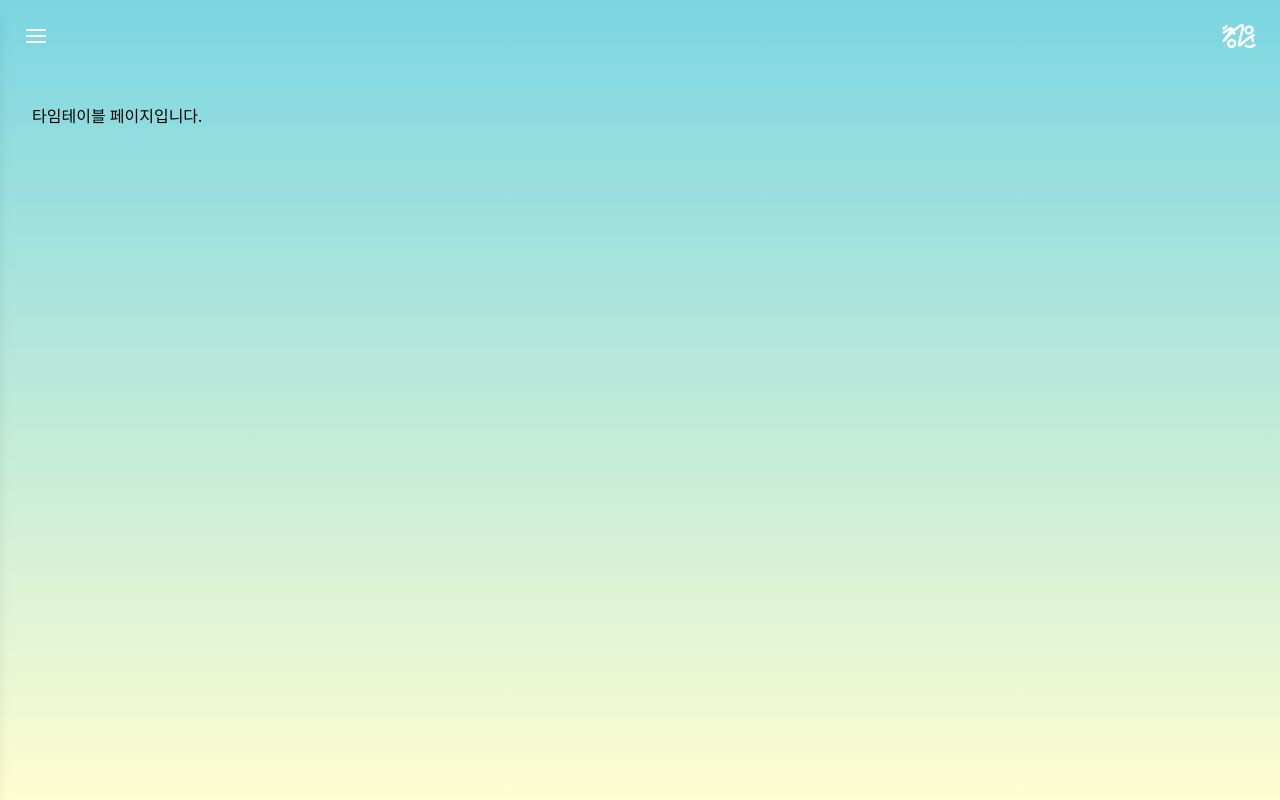
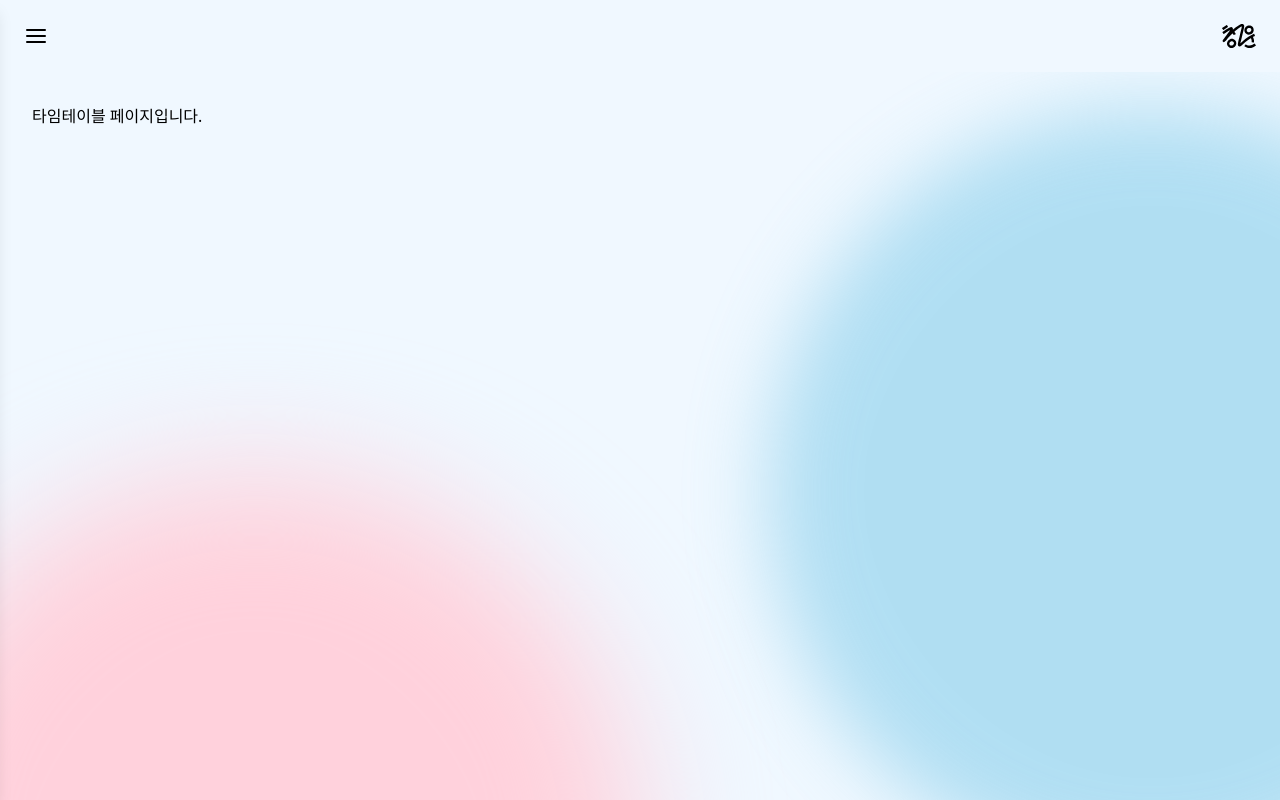
Before and after one commit to KAU-CHUNG-WOON-OT/front_end, a React (Vite) app: page /timetable in a window 1280 px wide. Built offline with nearby package versions, Linux system fonts and the light colour scheme.

Commit message:
design: 배경색 추가

```diff
--- a/src/components/Header.tsx
+++ b/src/components/Header.tsx
@@ -13,11 +13,11 @@ const Header = ({ onOpenSidebar }: HeaderProps) => {
         onClick={onOpenSidebar}
         className="flex items-center justify-center p-0 bg-transparent border-none cursor-pointer"
       >
-        <FiMenu size={24} className="text-white" />
+        <FiMenu size={24} className="text-black" />
       </button>
 
       {/* 로고 */}
-      <img src={logoImg} alt="청춘 로고" className="h-6 w-auto" />
+      <img src={logoImg} alt="청춘 로고" className="h-6 w-auto brightness-0" />
     </header>
   );
 };
--- a/src/components/Layout.tsx
+++ b/src/components/Layout.tsx
@@ -1,4 +1,4 @@
-import { useState, ReactNode } from "react";
+import { useState, type ReactNode } from "react";
 import Header from "./Header";
 import Sidebar from "./Sidebar";
 
@@ -14,13 +14,23 @@ const Layout = ({ children }: LayoutProps) => {
   const closeSidebar = () => setIsSidebarOpen(false);
 
   return (
-    <div className="flex flex-col min-h-screen">
+    <div className="flex flex-col min-h-screen bg-[#f0f8ff]">
       {/* 헤더와 사이드바는 여기서 고정적으로 보여줍니다 */}
       <Header onOpenSidebar={openSidebar} />
       <Sidebar isOpen={isSidebarOpen} onClose={closeSidebar} />
 
       {/* 페이지마다 바뀌는 내용은 children 자리에 들어갑니다 */}
-      {children}
+      <div className="relative flex-1 flex flex-col overflow-hidden">
+        <div
+          aria-hidden="true"
+          className="pointer-events-none absolute left-[60%] top-[5%] w-[60vw] aspect-square rounded-full bg-[#87CEEB] opacity-60 blur-2xl"
+        />
+        <div
+          aria-hidden="true"
+          className="pointer-events-none absolute left-[-10%] top-[55%] w-[60vw] aspect-square rounded-full bg-[#FFD1DC] ospacity-60 blur-3xl"
+        />
+        <div className="relative z-10 flex-1 flex flex-col">{children}</div>
+      </div>
     </div>
   );
 };
--- a/src/index.css
+++ b/src/index.css
@@ -6,14 +6,3 @@
   --color-brand-end: #FFFDD1;
   --color-sidebar-bg: #E5F4FD;
 }
-
-/* 기본 스타일 설정 */
-@layer base {
-  body {
-    /* 정의한 색상으로 그라데이션 적용 */
-    background: linear-gradient(to bottom, var(--color-brand-start) 0%, var(--color-brand-end) 100%);
-    min-height: 100vh;
-    color: white;
-    margin: 0;
-  }
-}
```
